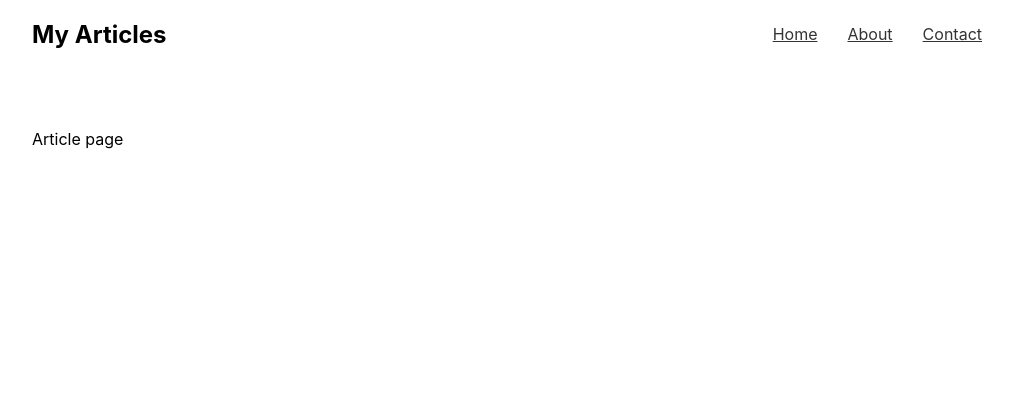
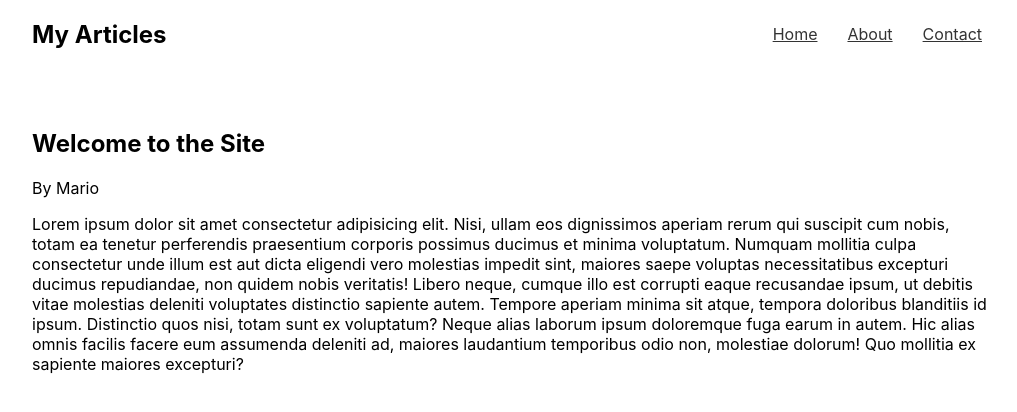
Before and after one commit to jhnnyk/NetNinja-multipage-site, a React (Create React App) app: page /articles/1 in a window 1280 px wide. Shown: the top 412 px of the page, without its empty margins (128-1145 px from the left). Built offline with nearby package versions, Linux system fonts and the light colour scheme; data requests are answered from the project's data file.

Commit message:
the useParams hook

```diff
--- a/src/pages/Article.js
+++ b/src/pages/Article.js
@@ -1,5 +1,22 @@
+import { useParams } from "react-router-dom"
+import { useFetch } from "../hooks/useFetch"
+
 export default function Article() {
+  const { id } = useParams()
+  const url = 'http://localhost:3000/articles/' + id
+  const { data: article, isPending, error } = useFetch(url)
+
   return (
-    <div>Article page</div>
+    <div>
+      {isPending && <div>Loading...</div>}
+      {error && <div>{error}</div>}
+      {article && (
+        <div>
+          <h2>{article.title}</h2>
+          <p>By {article.author}</p>
+          <p>{article.body}</p>
+        </div>
+      )}
+    </div>
   )
 }
```
